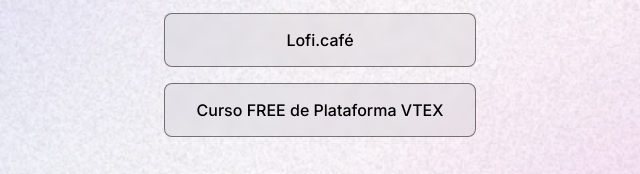
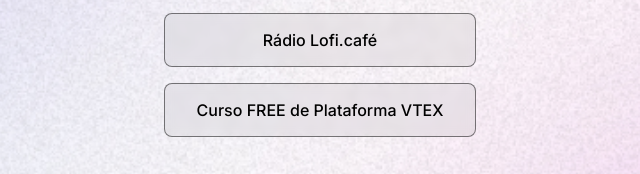
Before and after one commit to ericnascimentoyt/dev-links, a plain HTML site: page index.html in a window 1280 px wide. Shown: the part 407-581 px from the top of the page, 320-960 px from the left. Drawn offline with nearby package versions, Linux system fonts and the light colour scheme.

Commit message:
Update index.html

```diff
--- a/index.html
+++ b/index.html
@@ -32,7 +32,7 @@
           <a href="https://portifolio-eric-nascimento.netlify.app/" target="_blank">Ver meu portfólio</a>
         </li>
         <li>
-          <a href="https://www.lofi.cafe/" target="_blank">Lofi.café</a>
+          <a href="https://www.lofi.cafe/" target="_blank">Rádio Lofi.café</a>
         </li>
         <li>
           <a href="https://www.udemy.com/course/vtex-training-trilha-de-conhecimento-pt01/" target="_blank">Curso FREE de Plataforma VTEX</a>
```
